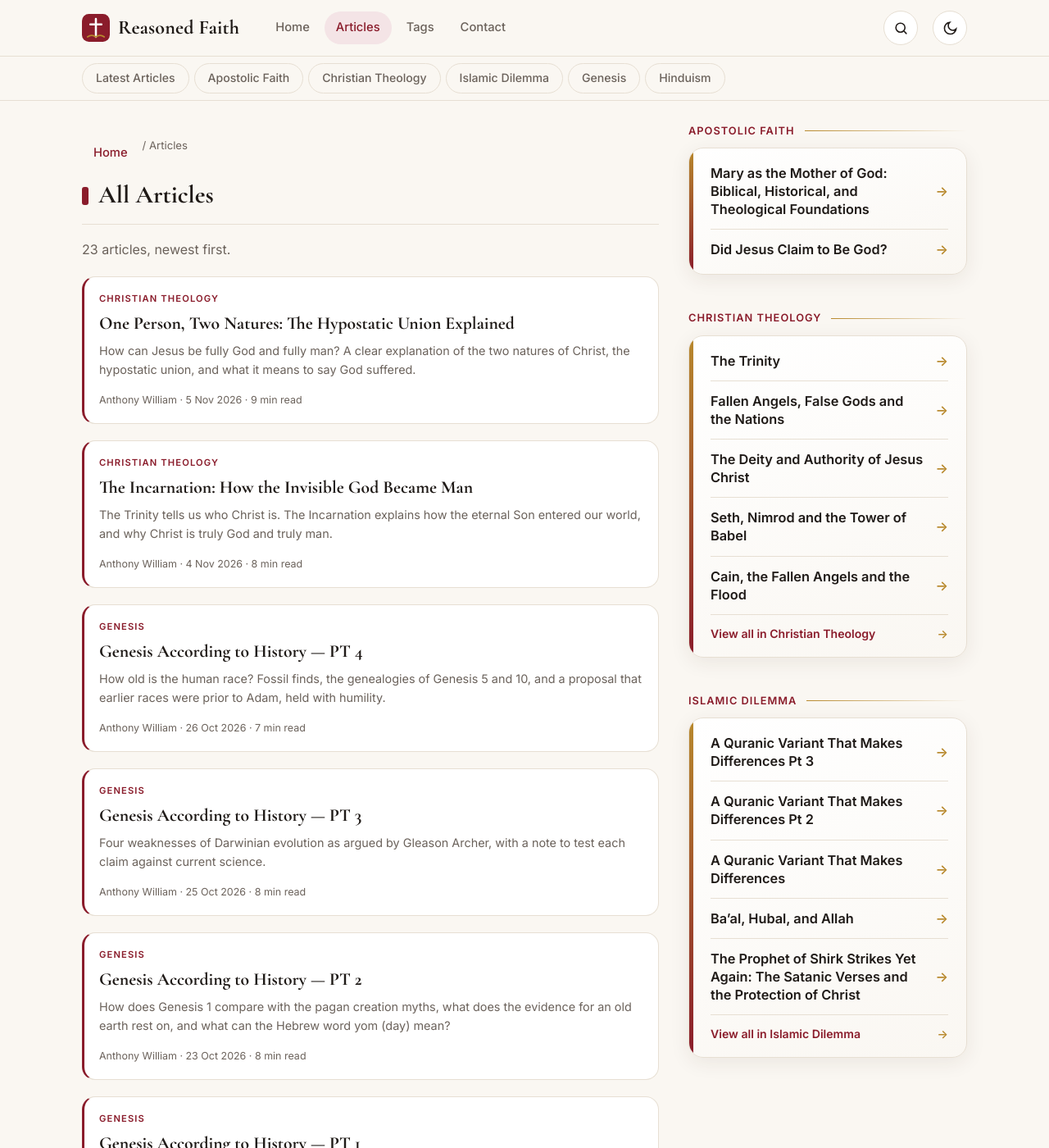
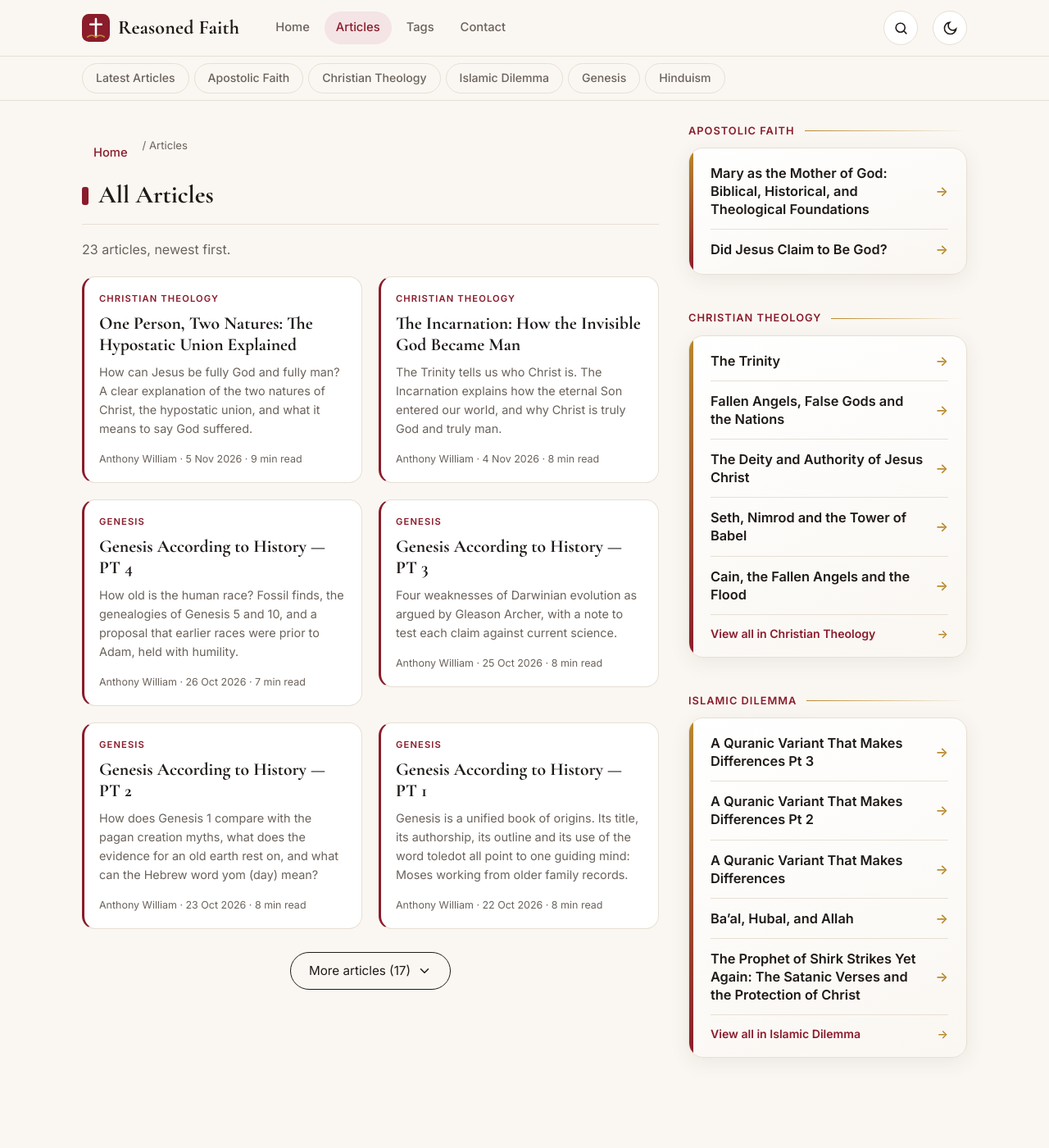
Before and after one commit to Reasoned-faith/reasoned-faith.github.io, a Jekyll site: the page built from articles/index.html, in a window 1280 px wide and 1400 px high. Shown: the whole window at 82% size. Built offline with Jekyll 4.4.1, drawn with Linux system fonts in a browser that asks for light colours; some of the changed text lies outside the part shown.

Commit message:
Update index.html

```diff
--- a/articles/index.html
+++ b/articles/index.html
@@ -1,18 +1,113 @@
 ---
 layout: default
 title: All Articles
-description: Every article on the site, newest first.
+description: Every article on the site.
 ---
 {% include data.html %}
+{%- assign initial = 6 -%}
+{%- assign step = 6 -%}
 <div class="layout"><div class="col-main">
   <nav class="crumbs" aria-label="Breadcrumb"><a href="{{ '/' | relative_url }}">Home</a> / Articles</nav>
   <div class="sec-head"><h2>All Articles</h2></div>
   <p class="cp-desc">{{ arts.size }} articles, newest first.</p>
-  <div class="grid">
+
+  <div class="grid grid-two" id="art-grid" data-initial="{{ initial }}" data-step="{{ step }}">
   {%- for a in arts %}
-    {% include card.html art=a %}
+    <div class="art-item"{% if forloop.index > initial %} hidden{% endif %}>
+      {% include card.html art=a %}
+    </div>
   {%- endfor %}
   </div>
+
+  {%- if arts.size > initial %}
+  <div class="more-wrap">
+    <button type="button" class="more-btn" id="more-btn" aria-controls="art-grid">
+      <span class="more-label">More articles ({{ arts.size | minus: initial }})</span>
+      <svg viewBox="0 0 24 24" width="18" height="18" fill="none" stroke="currentColor" stroke-width="2" stroke-linecap="round" stroke-linejoin="round" aria-hidden="true"><path d="m6 9 6 6 6-6"/></svg>
+    </button>
+    <button type="button" class="more-btn collapse-btn" id="collapse-btn" aria-controls="art-grid" hidden>
+      <span>Collapse</span>
+      <svg viewBox="0 0 24 24" width="18" height="18" fill="none" stroke="currentColor" stroke-width="2" stroke-linecap="round" stroke-linejoin="round" aria-hidden="true"><path d="m18 15-6-6-6 6"/></svg>
+    </button>
+  </div>
+  <noscript><style>.art-item[hidden]{display:block!important}.more-wrap{display:none}</style></noscript>
+  {%- endif %}
 </div><aside class="col-side">
 {% include main-categories.html %}
 </aside></div>
+
+<style>
+.grid.grid-two{
+  display:grid;
+  grid-template-columns:repeat(2,minmax(0,1fr));
+  gap:20px;
+  align-items:stretch;
+}
+.art-item{min-width:0}
+.art-item[hidden]{display:none}
+.art-item.reveal{animation:artIn .35s ease both}
+@keyframes artIn{from{opacity:0;transform:translateY(10px)}to{opacity:1;transform:none}}
+
+.more-wrap{display:flex;justify-content:center;flex-wrap:wrap;gap:12px;margin:28px 0 8px}
+.more-btn{
+  display:inline-flex;align-items:center;gap:8px;
+  padding:10px 22px;border-radius:999px;
+  border:1px solid currentColor;background:transparent;color:inherit;
+  font:inherit;font-size:.95rem;cursor:pointer;
+  transition:background .15s ease,transform .15s ease;
+}
+.more-btn[hidden]{display:none}
+.more-btn:hover,.more-btn:focus-visible{background:rgba(128,128,128,.14);transform:translateY(-1px)}
+.collapse-btn{opacity:.8}
+
+@media (max-width:640px){
+  .grid.grid-two{grid-template-columns:1fr}
+}
+@media (prefers-reduced-motion:reduce){
+  .art-item.reveal{animation:none}
+}
+</style>
+
+<script>
+(function(){
+  var grid=document.getElementById('art-grid');
+  var more=document.getElementById('more-btn');
+  var collapse=document.getElementById('collapse-btn');
+  if(!grid||!more||!collapse)return;
+  var items=[].slice.call(grid.querySelectorAll('.art-item'));
+  var initial=parseInt(grid.dataset.initial,10)||6;
+  var step=parseInt(grid.dataset.step,10)||6;
+  var label=more.querySelector('.more-label');
+  var shown=Math.min(initial,items.length);
+
+  function update(){
+    var left=items.length-shown;
+    more.hidden=left<=0;
+    if(left>0)label.textContent='More articles ('+left+')';
+    collapse.hidden=shown<=initial;
+  }
+
+  more.addEventListener('click',function(){
+    var next=Math.min(shown+step,items.length);
+    for(var i=shown;i<next;i++){
+      items[i].hidden=false;
+      items[i].classList.add('reveal');
+      items[i].style.animationDelay=((i-shown)*80)+'ms';
+    }
+    shown=next;
+    update();
+  });
+
+  collapse.addEventListener('click',function(){
+    for(var j=initial;j<items.length;j++){
+      items[j].hidden=true;
+      items[j].classList.remove('reveal');
+    }
+    shown=Math.min(initial,items.length);
+    update();
+    grid.scrollIntoView({block:'start',behavior:'smooth'});
+  });
+
+  update();
+})();
+</script>
```
